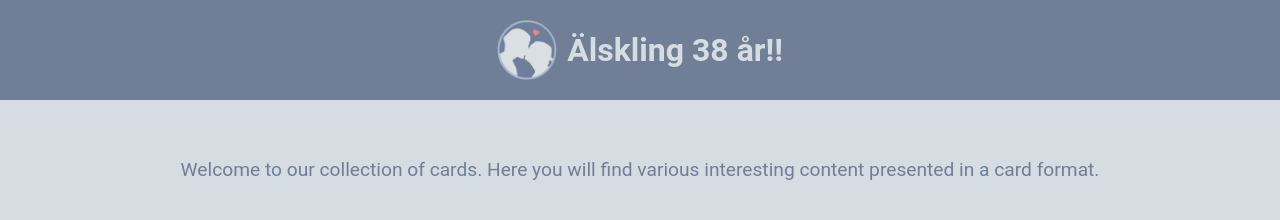
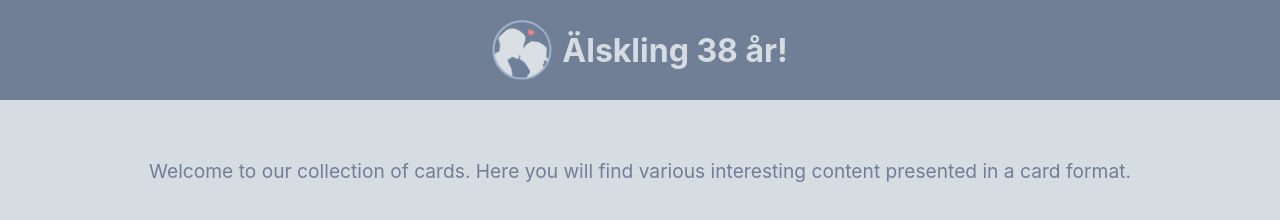
Before and after one commit to KSylwander/ksylwander.github.io, a plain HTML site: page index.html in a window 1280 px wide. Drawn offline with Linux system fonts and the light colour scheme.

Commit message:
Set font

```diff
--- a/index.html
+++ b/index.html
@@ -7,7 +7,7 @@ d<!DOCTYPE html>
     <link rel="icon" href="img/logo.png" type="image/png">
     <style>
         body {
-            font-family: 'Roboto', sans-serif;
+            font-family: -apple-system, BlinkMacSystemFont, "Segoe UI", Roboto, "Helvetica Neue", Arial, sans-serif;
             margin: 0;
             padding: 0;
             background-color: #D5DDE3;
@@ -87,7 +87,7 @@ d<!DOCTYPE html>
     <div class="navbar">
         <h1>
             <img src="img/logo.png" alt="Logo">
-            Älskling 38 år!!
+            Älskling 38 år!
         </h1>
     </div>
     <div class="intro-text">
```
